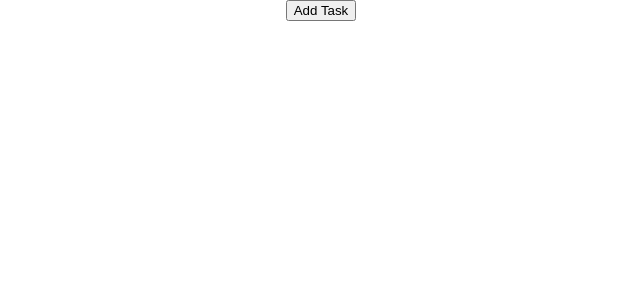
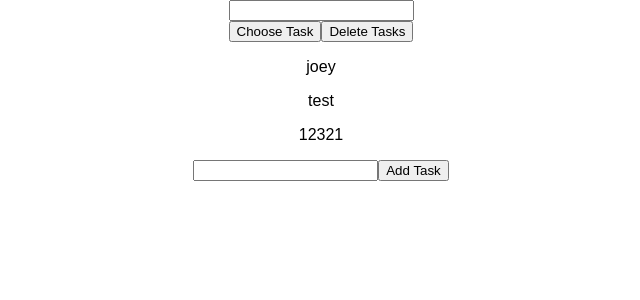
Before and after one commit to jdiperi88/indecision_app, a React (Create React App) app: page / in a window 1280 px wide. Shown: the top 300 px of the page, without its empty margins (319-959 px from the left). Built offline with nearby package versions, Linux system fonts and the light colour scheme.

Commit message:
added a delete button and listed the different tasks while adding a randomize task function

```diff
--- a/src/components/Action.js
+++ b/src/components/Action.js
@@ -6,7 +6,7 @@ class Action extends Component {
     }
     render(){
         return(
-            <button onClick={this.props.handleAddTask}> {this.props.task} </button>
+            <button onClick={this.props.handleTask}> {this.props.task} </button>
         )
     }
 }
--- /dev/null
+++ b/src/components/AddTask.js
@@ -0,0 +1,20 @@
+import React, { Component } from 'react';
+
+class AddTask extends Component {
+    handleAddOption(){
+        // e.preventDefault();
+
+        // const task = e.target.elements.task.value;
+        // if(this.props.handleAddOption(option));
+    }
+    render(){
+        return(
+            <form>
+                <input type="text" name="task" />
+                <button>Add Task</button>
+            </form>
+        )
+    }
+}
+
+export default AddTask
--- a/src/components/IndecisionApp.js
+++ b/src/components/IndecisionApp.js
@@ -1,25 +1,58 @@
 import React, {Component} from 'react';
 import Action from './Action'
+import AddTask from './AddTask'
+import Tasks from './Tasks'
 
 class IndecisionApp extends Component{
     constructor(props){
         super(props);
         this.state = {
-            tasks : []
+            tasks : ['joey','test','12321']
         }
-        this.handleAddTask=this.handleAddTask.bind(this);
+        this.handleChooseTask=this.handleChooseTask.bind(this);
+        this.handleSubmit = this.handleSubmit.bind(this);
+        this.handleDeleteTasks =this.handleDeleteTasks.bind(this);
     }
-    handleAddTask(){
-        console.log('working');
+
+    handleChooseTask(){
+        console.log(this.state.tasks);
+        const randomTask = Math.floor(Math.random()*this.state.tasks.length);
+        return <p>this.state.tasks[randomTask]</p>
+
     }
+
+    handleDeleteTasks(){
+        this.setState(()=>{
+            return {
+                tasks: []
+
+            }
+        })
+        console.log(this.state.tasks);
+    }
+
+    handleSubmit(){
+        console.log('working23213')
+    }
+
     render(){
         return(
             <div>
                 {/* <Tasks /> */}
+                <form onSubmit={this.handleSubmit}>
+                    <input type="text" />
+                </form>
                 <Action
-                    task ="Add Task"
-                    handleAddTask = {this.handleAddTask}
+                    task ="Choose Task"
+                    handleTask = {this.handleChooseTask}
                 />
+                <Action
+                    task ="Delete Tasks"
+                    handleTask = {this.handleDeleteTasks}
+                />
+                <Tasks tasks={this.state.tasks} />
+                <AddTask />
+
             </div>
         );
     }
--- /dev/null
+++ b/src/components/Tasks.js
@@ -0,0 +1,19 @@
+import React, { Component } from 'react';
+
+class Tasks extends Component {
+    constructor(props){
+        super(props);
+    }
+
+    render(){
+        return (
+            <div>
+                {this.props.tasks.map((task, i) => {
+                    return <p key={i}>{task}</p>
+                })}
+            </div>
+        )
+    }
+}
+
+export default Tasks
```
